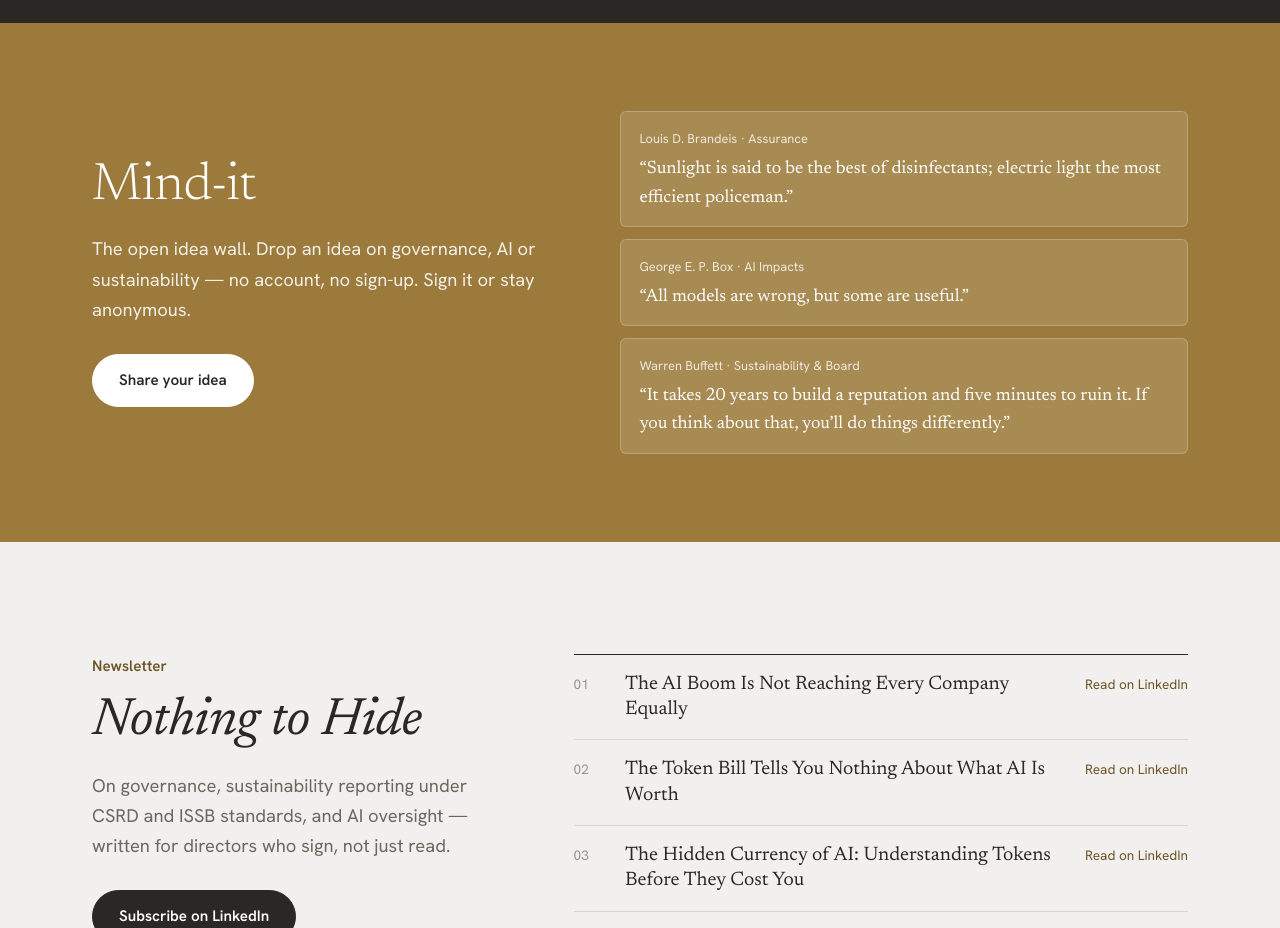
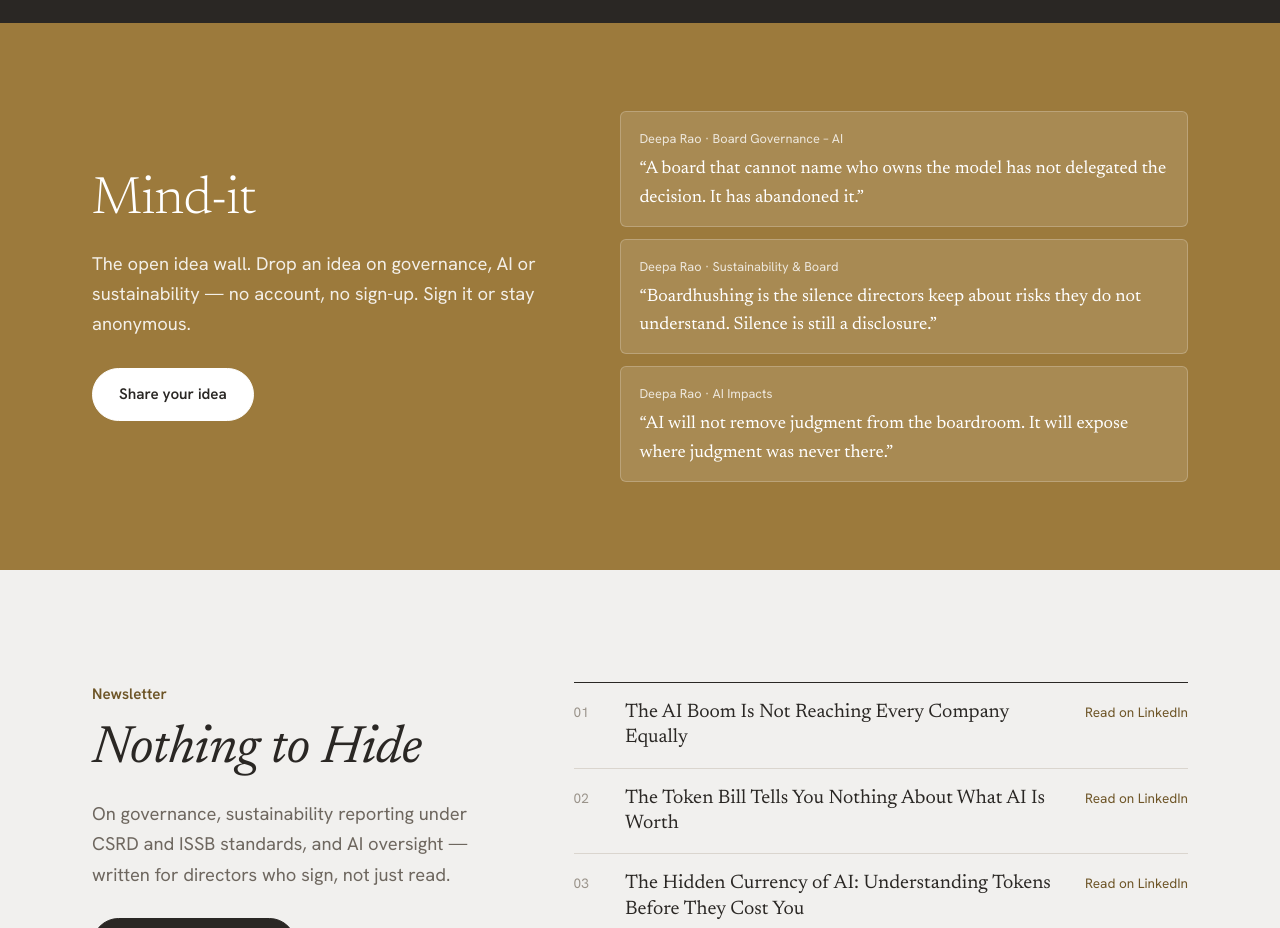
Before and after one commit to Trustairs/deepawebsite, a plain HTML site: page index.html in a window 1280 px wide. Shown: the part 2460-3388 px from the top of the page. Drawn offline with Linux system fonts and the light colour scheme.

Commit message:
Replace Mind-it quotes with Deepa Rao's own lines on governance and AI
Co-Authored-By: Claude Opus 5.5 <noreply@anthropic.com>
Claude-Session: https://claude.ai/code/session_01JwRvKWFSJ9GtfKk4eXhXA9

```diff
--- a/index.html
+++ b/index.html
@@ -757,11 +757,12 @@ footer{background:var(--dark);color:var(--dark-mute);border-top:1px solid var(--
   /* ---------- Mind-it ---------- */
   var TOPICS=['Board Governance – AI','Sustainability & Board','AI Impacts','Sustainability','Assurance'];
   var SEED=[
-    {id:'q1',name:'Louis D. Brandeis',topic:'Assurance',text:'“Sunlight is said to be the best of disinfectants; electric light the most efficient policeman.”'},
-    {id:'q2',name:'George E. P. Box',topic:'AI Impacts',text:'“All models are wrong, but some are useful.”'},
-    {id:'q3',name:'Warren Buffett',topic:'Sustainability & Board',text:'“It takes 20 years to build a reputation and five minutes to ruin it. If you think about that, you’ll do things differently.”'},
-    {id:'q4',name:'Upton Sinclair',topic:'Board Governance – AI',text:'“It is difficult to get a man to understand something, when his salary depends upon his not understanding it.”'},
-    {id:'q5',name:'Goodhart’s law, as put by Marilyn Strathern',topic:'Sustainability',text:'“When a measure becomes a target, it ceases to be a good measure.”'}
+    {id:'d1',name:'Deepa Rao',topic:'Board Governance – AI',text:'“A board that cannot name who owns the model has not delegated the decision. It has abandoned it.”'},
+    {id:'d2',name:'Deepa Rao',topic:'Sustainability & Board',text:'“Boardhushing is the silence directors keep about risks they do not understand. Silence is still a disclosure.”'},
+    {id:'d3',name:'Deepa Rao',topic:'AI Impacts',text:'“AI will not remove judgment from the boardroom. It will expose where judgment was never there.”'},
+    {id:'d4',name:'Deepa Rao',topic:'Assurance',text:'“If a machine produced the number, a human still has to sign for it. Assurance begins with that name.”'},
+    {id:'d5',name:'Deepa Rao',topic:'Sustainability',text:'“Trust in a disclosure is not earned at year-end. It is earned at every handover of the data before it.”'},
+    {id:'d6',name:'Deepa Rao',topic:'Board Governance – AI',text:'“Governance is non-negotiable. The only choice a board has is whether it arrives before the incident or after it.”'}
   ];
   var KEY='dr-mindit-v2',RE=[['up','👍'],['idea','💡'],['fire','🔥'],['heart','❤️']];
   var state=store.get(KEY,{mine:[],re:{}}),filter='All';
```
